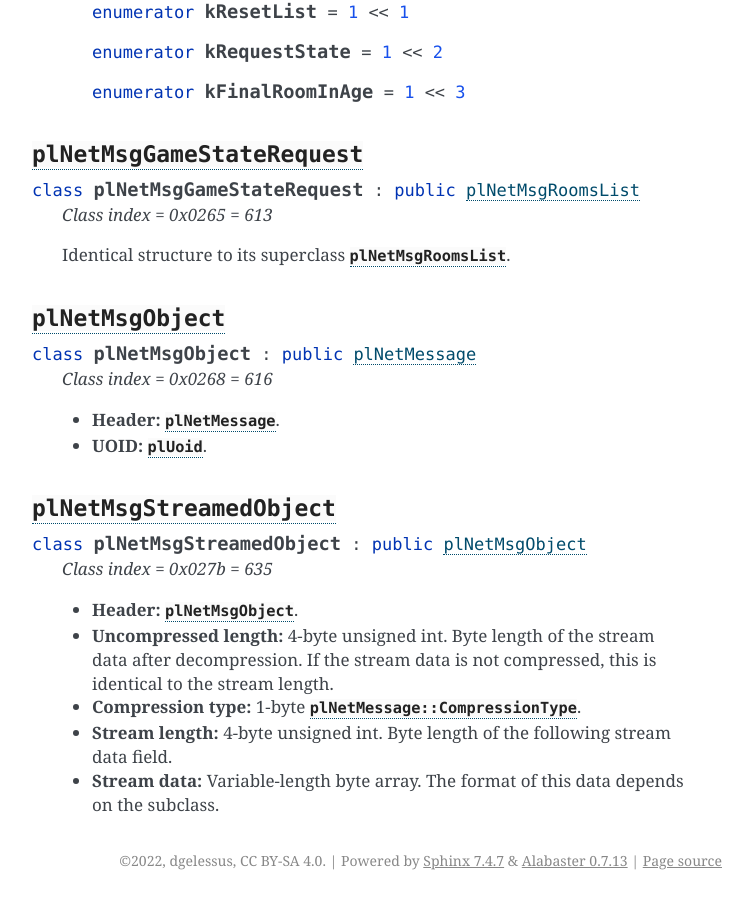
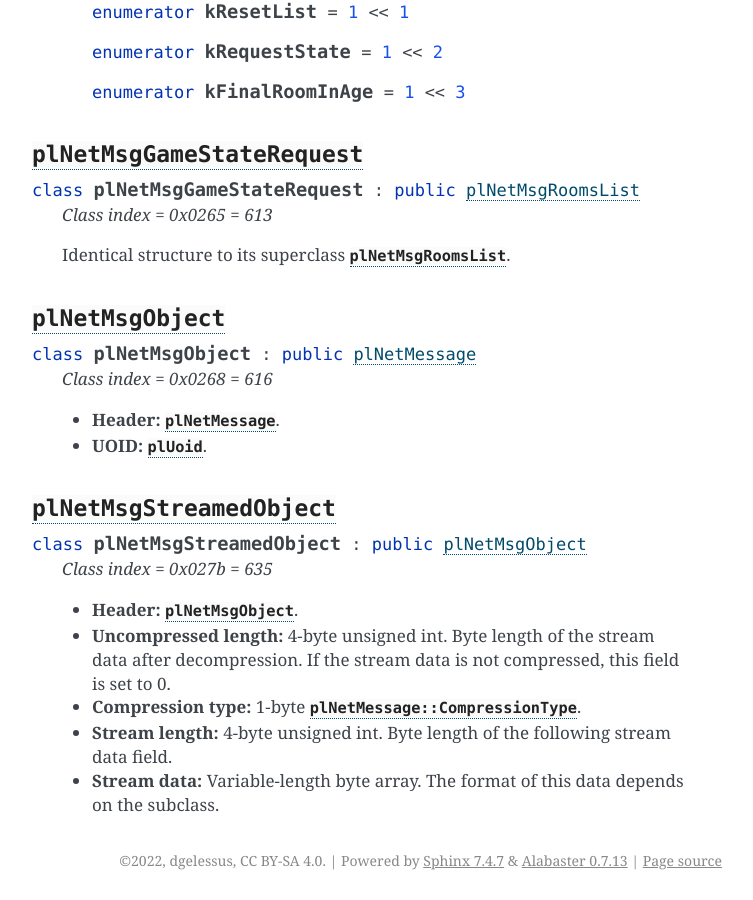
Before and after one commit to dgelessus/NAGUS, a Sphinx documentation site: the page built from docs/uru/game_server.rst, in a window 1280 px wide and 900 px high, scrolled down 10172 px. Shown: the whole window, without its empty margins (388-1141 px from the left). Built offline with Sphinx 7.4.7, drawn with Linux system fonts in a browser that asks for light colours.

Commit message:
Fix documentation of plNetMsgStreamedObject uncompressed length

```diff
--- a/docs/uru/game_server.rst
+++ b/docs/uru/game_server.rst
@@ -585,7 +585,7 @@ Common data types
    * **Uncompressed length:** 4-byte unsigned int.
      Byte length of the stream data after decompression.
      If the stream data is not compressed,
-     this is identical to the stream length.
+     this field is set to 0.
    * **Compression type:** 1-byte :cpp:enum:`plNetMessage::CompressionType`.
    * **Stream length:** 4-byte unsigned int.
      Byte length of the following stream data field.
```
